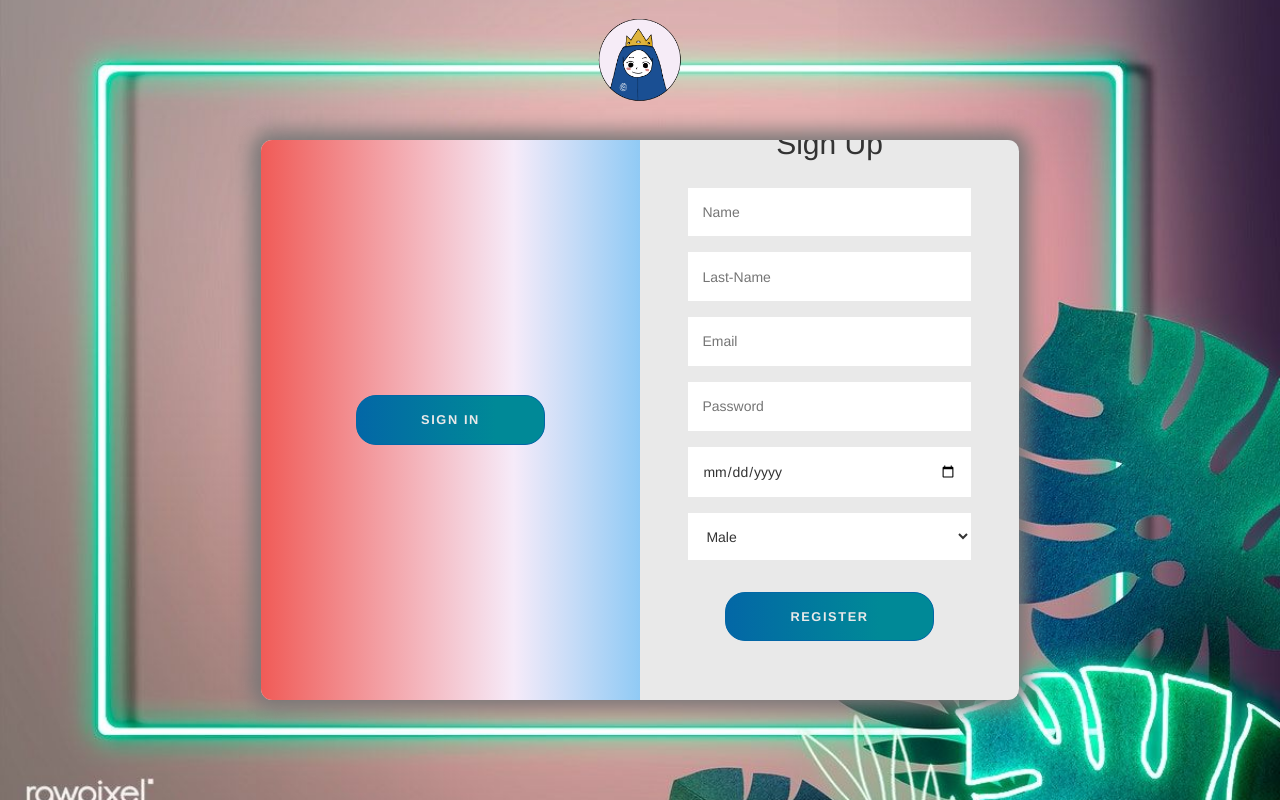
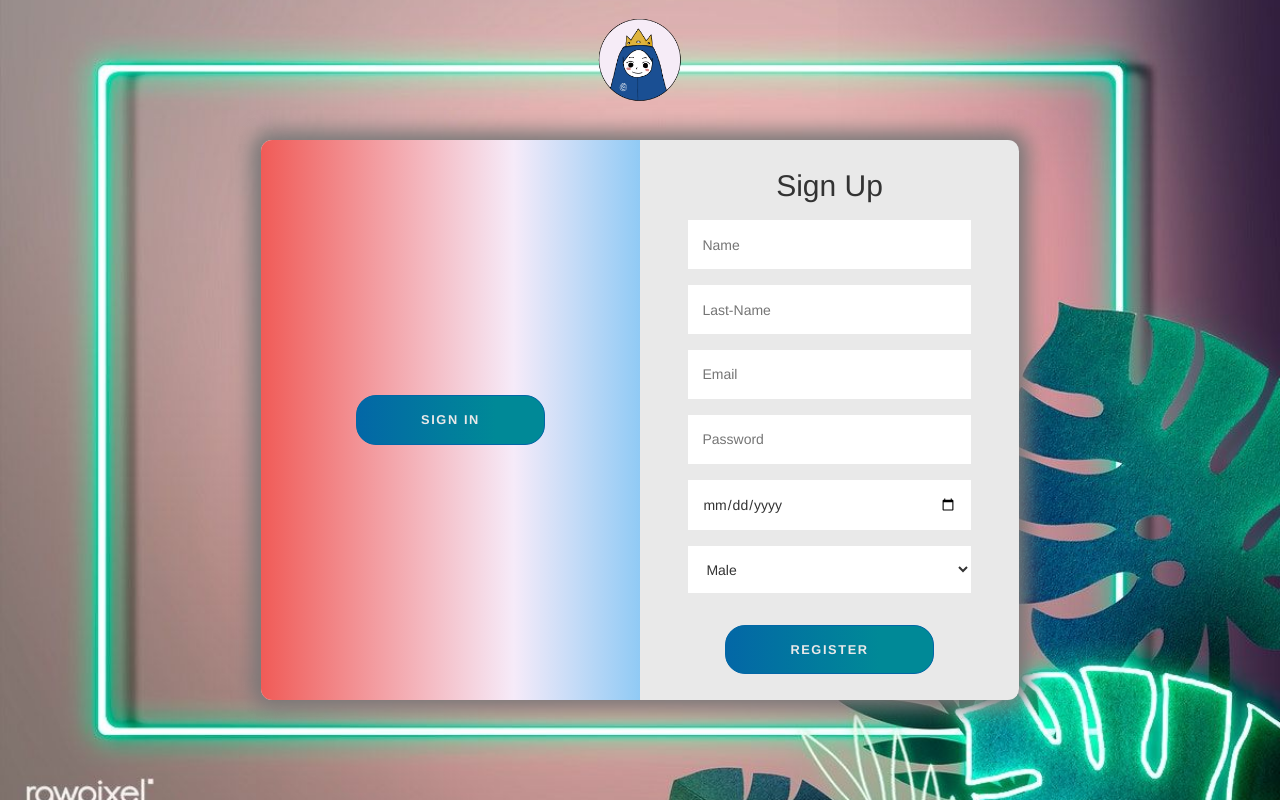
Before and after one commit to WP-Messemging-App/WP-Messenging-App, a PHP site: page /home.php in a window 1280 px wide. Run offline with PHP 8.4, Linux system fonts and the light colour scheme; some web fonts are replaced.

Commit message:
Update home.css

```diff
--- a/Messaging app/messenging/css/home.css
+++ b/Messaging app/messenging/css/home.css
@@ -30,10 +30,13 @@ body {
 
 }
 
+}
+
 .form__title {
 	font-weight: 300;
 	margin: 10;
 	margin-bottom: 1.25rem;
+	border: 20;
 
 }
 
@@ -53,13 +56,16 @@ body {
 	overflow: hidden;
 	position: relative;
 	width: 100%;
+	margin: 20;
+
+
 
 }
 
 .container__form {
 	height: 70%;
 	position: absolute;
-	margin-top: 5%;
+	margin-top: 10%;
 	transition: all 0.6s ease-in-out;
 
 
```
